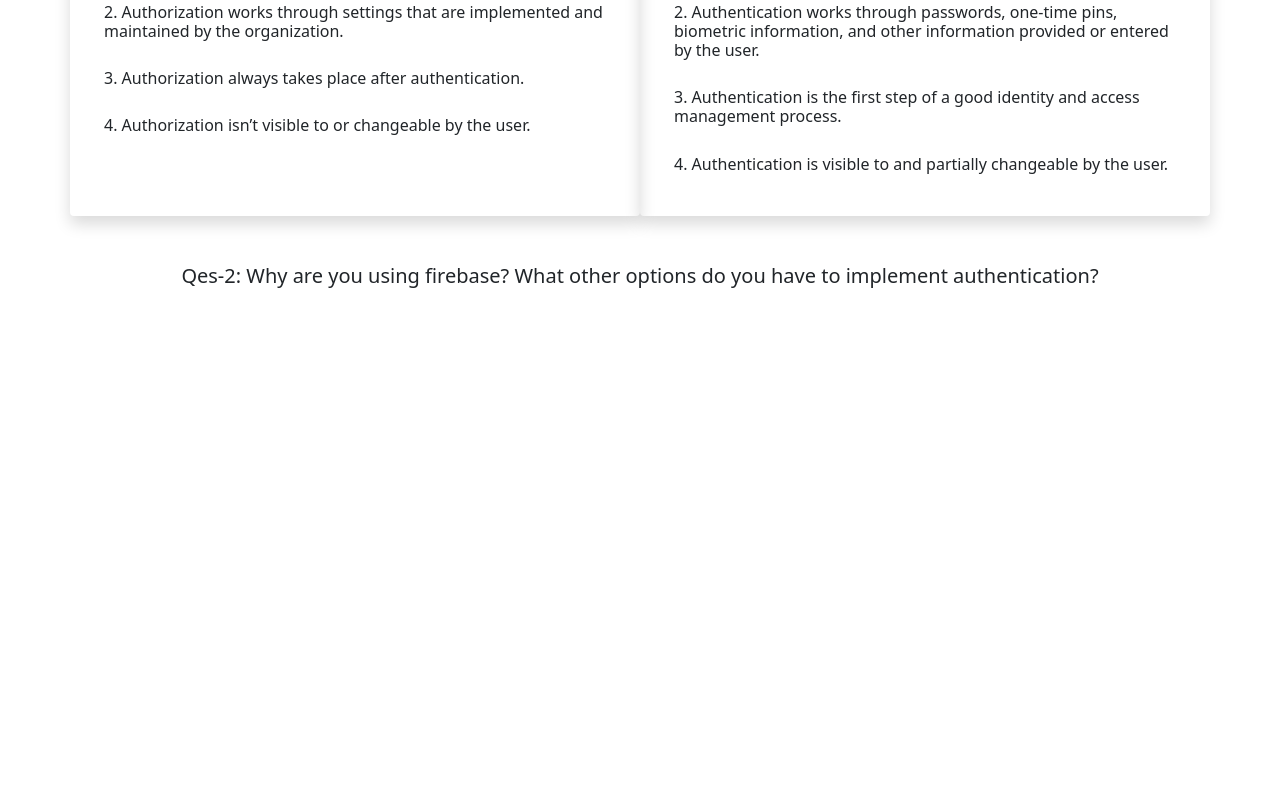
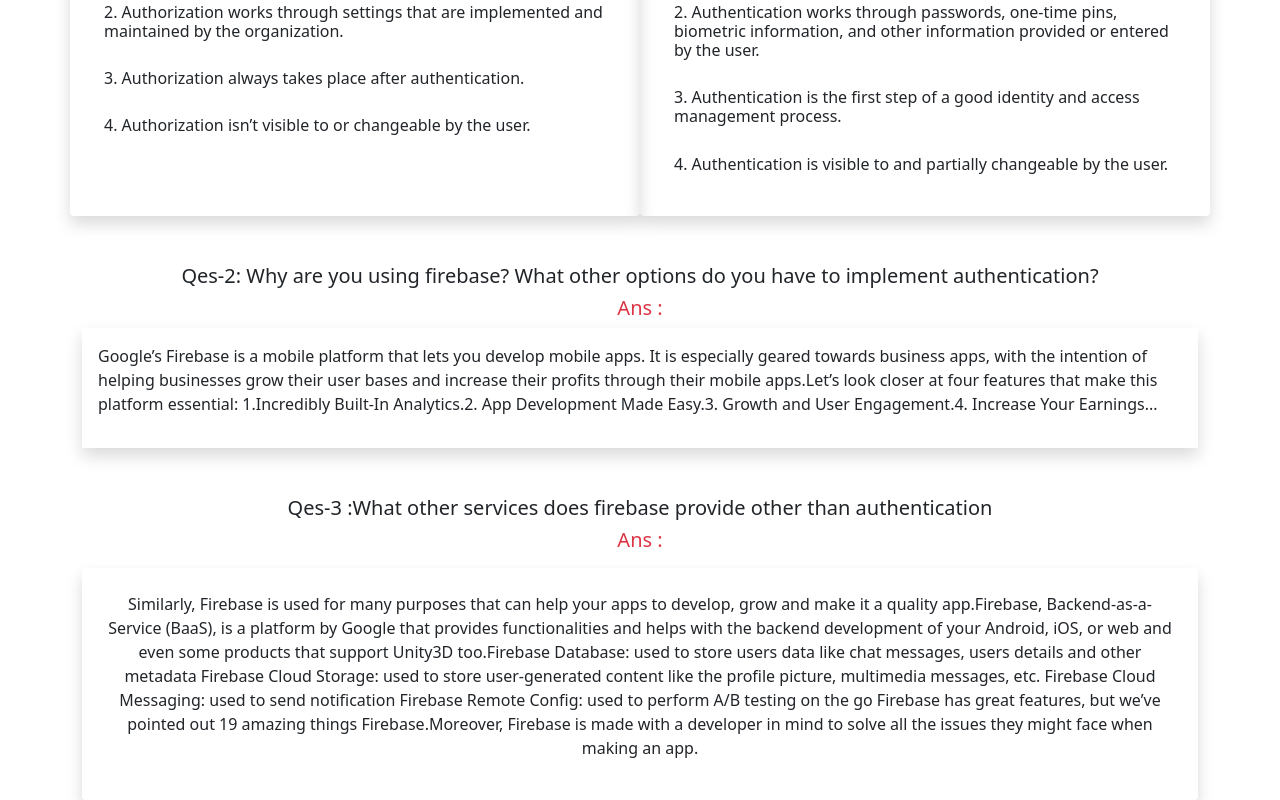
Before and after one commit to MilonMridha/independent-occupasion, a React (Create React App) app: page /blogs in a window 1280 px wide. Shown: the part 343-1143 px from the top of the page. Before the commit the page ends 800 px from the top, so only its background shows below. Built offline with nearby package versions, Linux system fonts and the light colour scheme; no server answers.

Commit message:
added all Ans

```diff
--- a/src/Components/Blogs/Blogs.js
+++ b/src/Components/Blogs/Blogs.js
@@ -24,9 +24,25 @@
                     <h6>4. Authentication is visible to and partially changeable by the user.</h6>
                 </div>
             </div>
-            <h5 className='mt-5'>Qes-2: Why are you using firebase? What other options do you have to implement authentication?
+            <h5 className='mt-5'>Qes-2: Why are you using firebase? What other options do you have to implement authentication?</h5>
+            <h5 className='text-danger'>Ans :</h5>
 
-</h5>
+            <div className='blogs shadow p-3'>
+                <p>Google’s Firebase is a mobile platform that lets you develop mobile apps. It is especially geared towards business apps, with the intention of helping businesses grow their user bases and increase their profits through their mobile apps.Let’s look closer at four features that make this platform essential: 1.Incredibly Built-In Analytics.2. App Development Made Easy.3. Growth and User Engagement.4. Increase Your Earnings...
+                </p>
+
+            </div>
+            <h5 className='mt-5'> Qes-3 :What other services does firebase provide other than authentication
+            </h5> <h5 className='text-danger'>Ans :</h5>
+            <div className='mt-3 shadow rounded p-4'>
+                <p>Similarly, Firebase is used for many purposes that can help your apps to develop, grow and make it a quality app.Firebase, Backend-as-a-Service (BaaS), is a platform by Google that provides functionalities and helps with the backend development of your Android, iOS, or web and even some products that support Unity3D too.Firebase Database: used to store users data like chat messages, users details and other metadata
+                    Firebase Cloud Storage: used to store user-generated content like the profile picture, multimedia messages, etc.
+                    Firebase Cloud Messaging: used to send notification
+                    Firebase Remote Config: used to perform A/B testing on the go
+                    Firebase has great features, but we’ve pointed out 19 amazing things Firebase.Moreover, Firebase is made with a developer in mind to solve all the issues they might face when making an app.
+
+                </p>
+            </div>
         </div>
     );
 };
--- /dev/null
+++ b/src/Components/NotFound/NotFound.css
@@ -0,0 +1,4 @@
+.image{
+    width: 400px;
+    height: 400px;
+}
--- a/src/Components/NotFound/NotFound.js
+++ b/src/Components/NotFound/NotFound.js
@@ -1,11 +1,20 @@
 import React from 'react';
+
+import CustomLink from '../Shared/Header/CustomActive/CustomActive';
+import './NotFound.css'
 import notfound from './notfound.png';
 
 const NotFound = () => {
     return (
-        <div className='mt-5'>
-            <img className='shadow rounded-circle' src={notfound} alt="" />
+        <div className='container mt-4'>
+            <CustomLink className='btn btn-success text-light text-left' to='/'> Go to Home</CustomLink>
+            <div className=' image mx-auto mt-3 pb-3 row row-cols-1 row-cols-md-1 mb-5 '>
+                <img  className='shadow img-fluid mx-auto rounded-pill' src={notfound} alt="" />
+
+            </div>
+
         </div>
+
     );
 };
 
```
